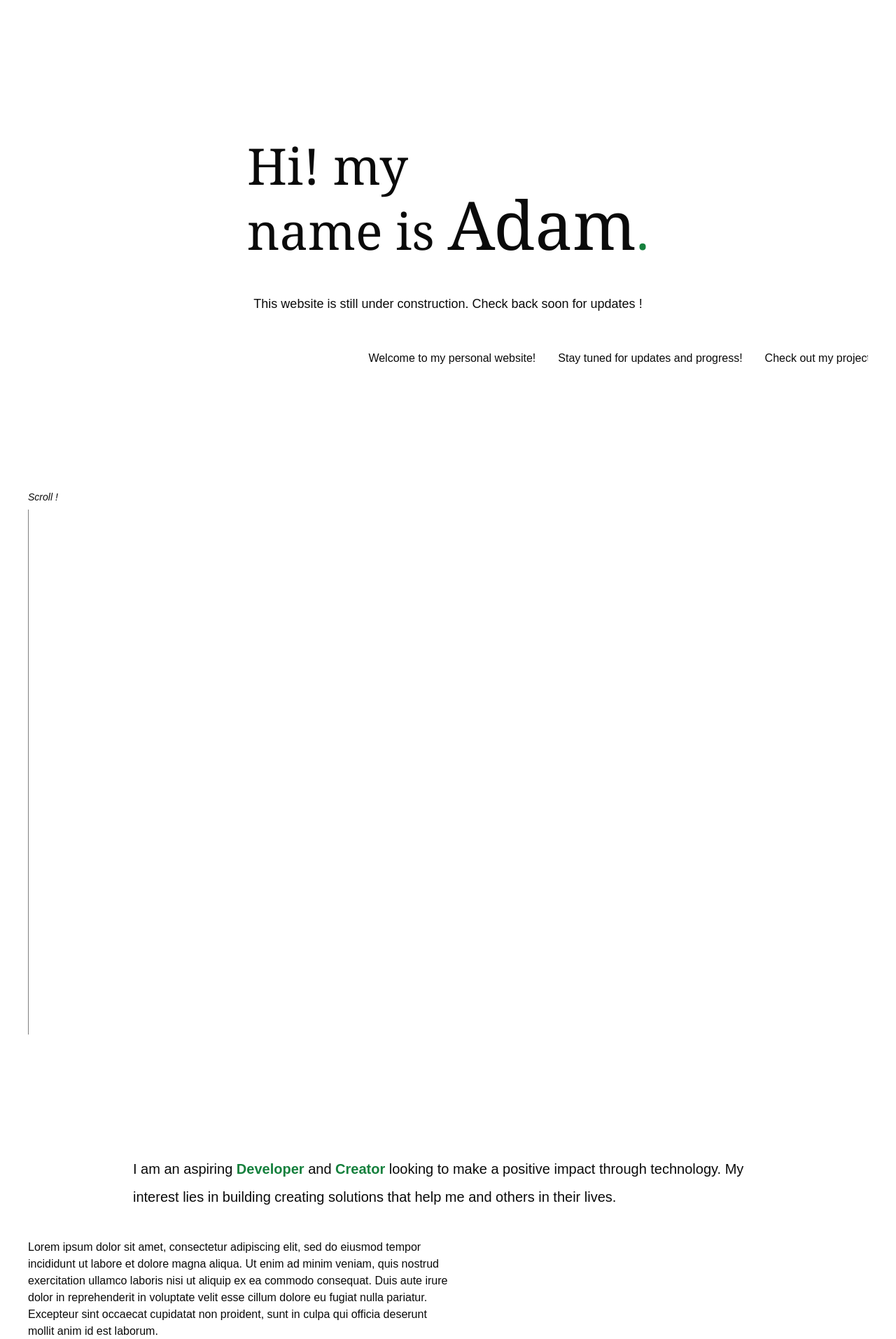
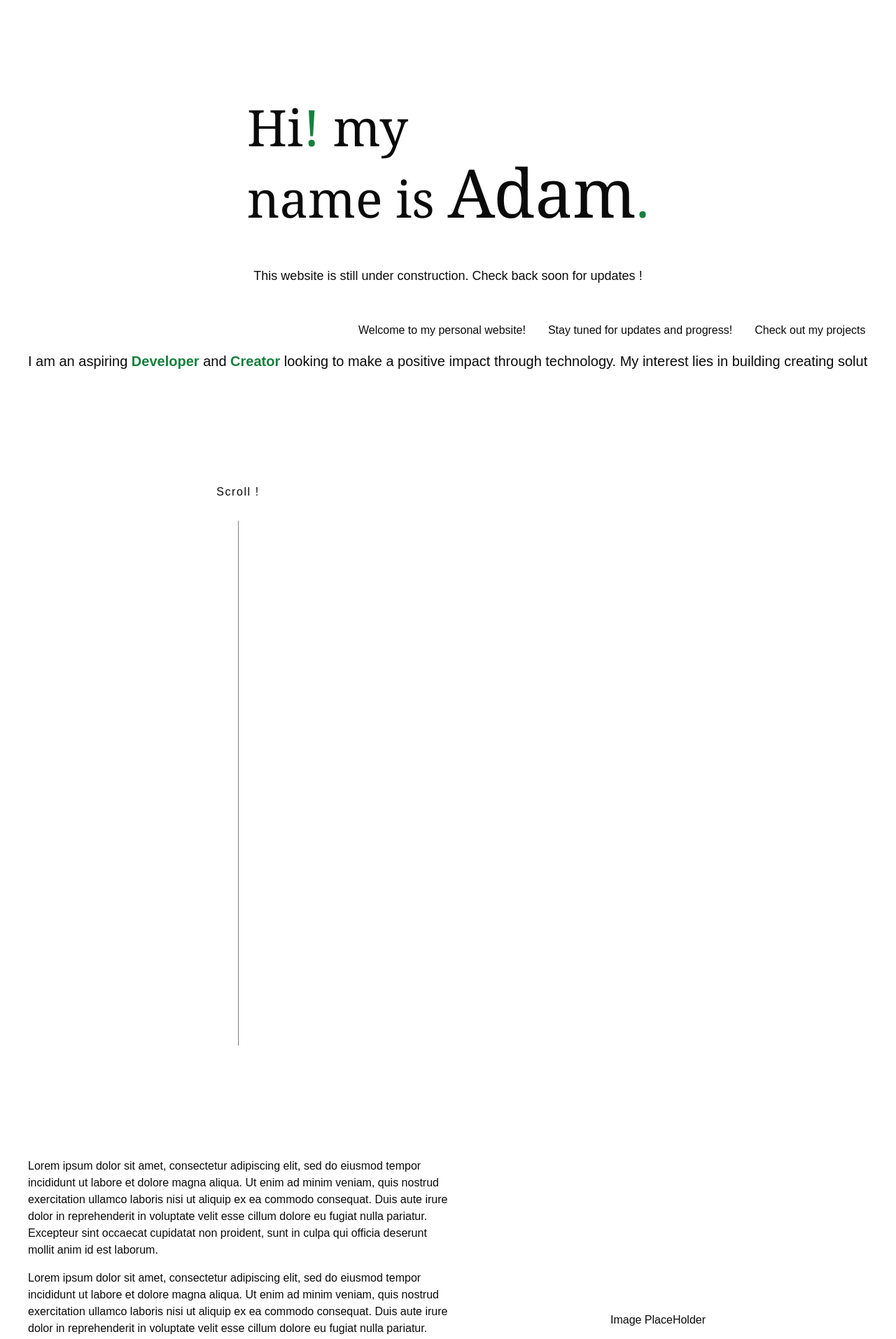
Before and after one commit to adamsulemanji/PersonalWebsite, a Next.js app in the folder frontend/: page / in a window 1280 px wide. Shown: the part 300-2213 px from the top of the page at 70% size. Built offline with nearby package versions, Linux system fonts and the light colour scheme.

Commit message:
Refactor Home component layout; update text styling and add new sections for improved content presentation

```diff
--- a/frontend/src/app/page.tsx
+++ b/frontend/src/app/page.tsx
@@ -25,14 +25,15 @@ export default function Home() {
               : "-translate-x-full opacity-0"
           }`}
         >
-          <div className="text-left mt-96 text-7xl font-serif font-light">
-            <span className="block">Hi! my</span>
+          <div className="text-left mt-80 text-7xl font-serif font-light leading-tight">
+            <span className="block">
+              Hi<span className="accent">!</span> my
+            </span>
             <span className="block">
               name is <b className="text-8xl">Adam</b>
               <span className="accent">.</span>
             </span>
           </div>
-
           <span className="absolute mt-5 -bottom-5 left-0 w-0 transition-all h-2 bg-green-700 group-hover:w-full dark:bg-blue-500"></span>
         </section>
         <section
@@ -44,7 +45,7 @@ export default function Home() {
         </section>
         <section
           id="section-fun"
-          className={`w-full overflow-hidden whitespace-nowrap ${styles.marqueeContainer} transition-opacity duration-500 mt-5`}
+          className={`w-full overflow-hidden ${styles.marqueeContainer} transition-opacity duration-500 mt-5`}
         >
           <div className={`w-full ${styles.marquee}`}>
             <span className="mx-4">Welcome to my personal website!</span>
@@ -56,28 +57,18 @@ export default function Home() {
               I am trying to use AI as little as possible to build this!
             </span>
           </div>
+          <div className="text-xl mt-3 leading-loose line-wrapped">
+            I am an aspiring <b className="accent">Developer</b> and{" "}
+            <b className="accent">Creator</b> looking to make a positive impact
+            through technology. My interest lies in building creating solutions
+            that help me and others in their lives.
+          </div>
         </section>
-        <section className="w-full mt-36 relative">
-          <div className="left-8 sm:left-20 items-center">
-            <p className="text-sm italic mb-2">Scroll !</p>
-            {/* <svg height="3000" width="100%">
-              <path
-                d="
-                  M1,0
-                  L1,300
-                  C1,450, 100,500, 250,500
-                  S500,550, 500,750
-                  L500,1250
-                  C500,1350, 600,1400, 750,1400
-                  S1000,1450, 1000,2000
-                  L2000,3000
-                "
-                stroke="currentColor"
-                fill="none"
-                strokeWidth="1"
-                className="dark:stroke-white"
-              />
-            </svg> */}
+        <section className="grid grid-cols-2 w-full mt-32">
+          <div className="flex flex-col gap-4 items-center">
+            <p className="text-m mb-2 animate-bounce tracking-widest">
+              Scroll !
+            </p>
             <svg height="750" width="1">
               <line
                 x1="1"
@@ -90,22 +81,12 @@ export default function Home() {
               />
             </svg>
           </div>
+          <div></div>
         </section>
 
         <section className="mt-32" id="section-about">
           <div className="w-full max-w-[1200px]">
-            <div className="flex flex-col gap-4 items-center">
-              {/* <div className="text-5xl font-serif font-light pb-10">
-                <b>About Me </b>
-                <span className="accent">!</span>
-              </div> */}
-              <div className="text-xl mt-3 mb-10 w-3/4 leading-loose">
-                I am an aspiring <b className="accent">Developer</b> and{" "}
-                <b className="accent">Creator</b> looking to make a positive
-                impact through technology. My interest lies in building creating
-                solutions that help me and others in their lives.
-              </div>
-            </div>
+            <div className="flex flex-col gap-4 items-center"></div>
             <div className="grid grid-cols-2 w-full">
               <div className="">
                 <p>
@@ -179,6 +160,43 @@ export default function Home() {
                   mollit anim id est laborum.
                 </p>
               </div>
+              <div className="mt-36"></div>
+              <div></div>
+              <div className="">
+                <p>
+                  Lorem ipsum dolor sit amet, consectetur adipiscing elit, sed
+                  do eiusmod tempor incididunt ut labore et dolore magna aliqua.
+                  Ut enim ad minim veniam, quis nostrud exercitation ullamco
+                  laboris nisi ut aliquip ex ea commodo consequat. Duis aute
+                  irure dolor in reprehenderit in voluptate velit esse cillum
+                  dolore eu fugiat nulla pariatur. Excepteur sint occaecat
+                  cupidatat non proident, sunt in culpa qui officia deserunt
+                  mollit anim id est laborum.
+                </p>
+                <p className="mt-4">
+                  Lorem ipsum dolor sit amet, consectetur adipiscing elit, sed
+                  do eiusmod tempor incididunt ut labore et dolore magna aliqua.
+                  Ut enim ad minim veniam, quis nostrud exercitation ullamco
+                  laboris nisi ut aliquip ex ea commodo consequat. Duis aute
+                  irure dolor in reprehenderit in voluptate velit esse cillum
+                  dolore eu fugiat nulla pariatur. Excepteur sint occaecat
+                  cupidatat non proident, sunt in culpa qui officia deserunt
+                  mollit anim id est laborum.{" "}
+                </p>
+                <p className="mt-4">
+                  Lorem ipsum dolor sit amet, consectetur adipiscing elit, sed
+                  do eiusmod tempor incididunt ut labore et dolore magna aliqua.
+                  Ut enim ad minim veniam, quis nostrud exercitation ullamco
+                  laboris nisi ut aliquip ex ea commodo consequat. Duis aute
+                  irure dolor in reprehenderit in voluptate velit esse cillum
+                  dolore eu fugiat nulla pariatur. Excepteur sint occaecat
+                  cupidatat non proident, sunt in culpa qui officia deserunt
+                  mollit anim id est laborum.
+                </p>
+              </div>
+              <div className="flex items-center justify-center">
+                <p>Image PlaceHolder</p>
+              </div>
             </div>
           </div>
         </section>
```
